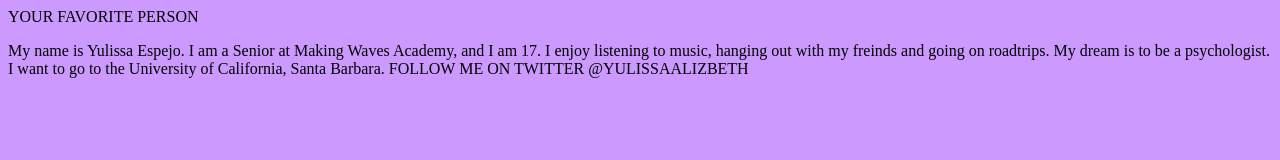
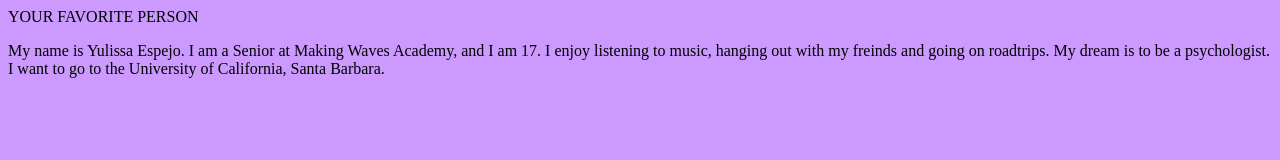
Before and after one commit to yulissaespejo/yulissaespejo.github.io, a plain HTML site: page index.html in a window 1280 px wide. Drawn offline with Linux system fonts and the light colour scheme.

Commit message:
Update html

```diff
--- a/index.html
+++ b/index.html
@@ -6,6 +6,6 @@
 <BODY>
   YOUR FAVORITE PERSON
 <P> My name is Yulissa Espejo. I am a Senior at Making Waves Academy, and I am 17. I enjoy listening to music, hanging out with my freinds and going on roadtrips. My dream is to be a psychologist. I want to go to the University of California, Santa Barbara.
-FOLLOW ME ON TWITTER @YULISSAALIZBETH </P> </BODY>
+ </P> </BODY>
 
 <HTML>
```
